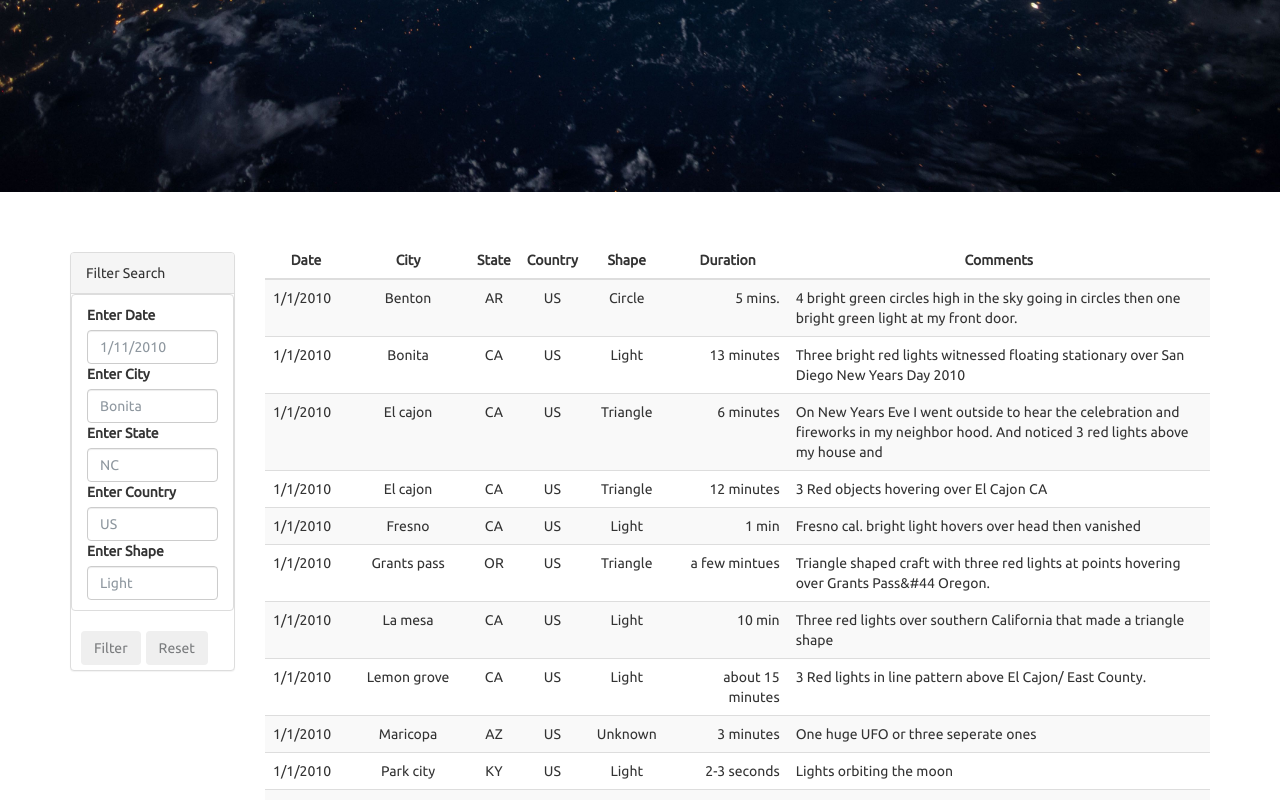
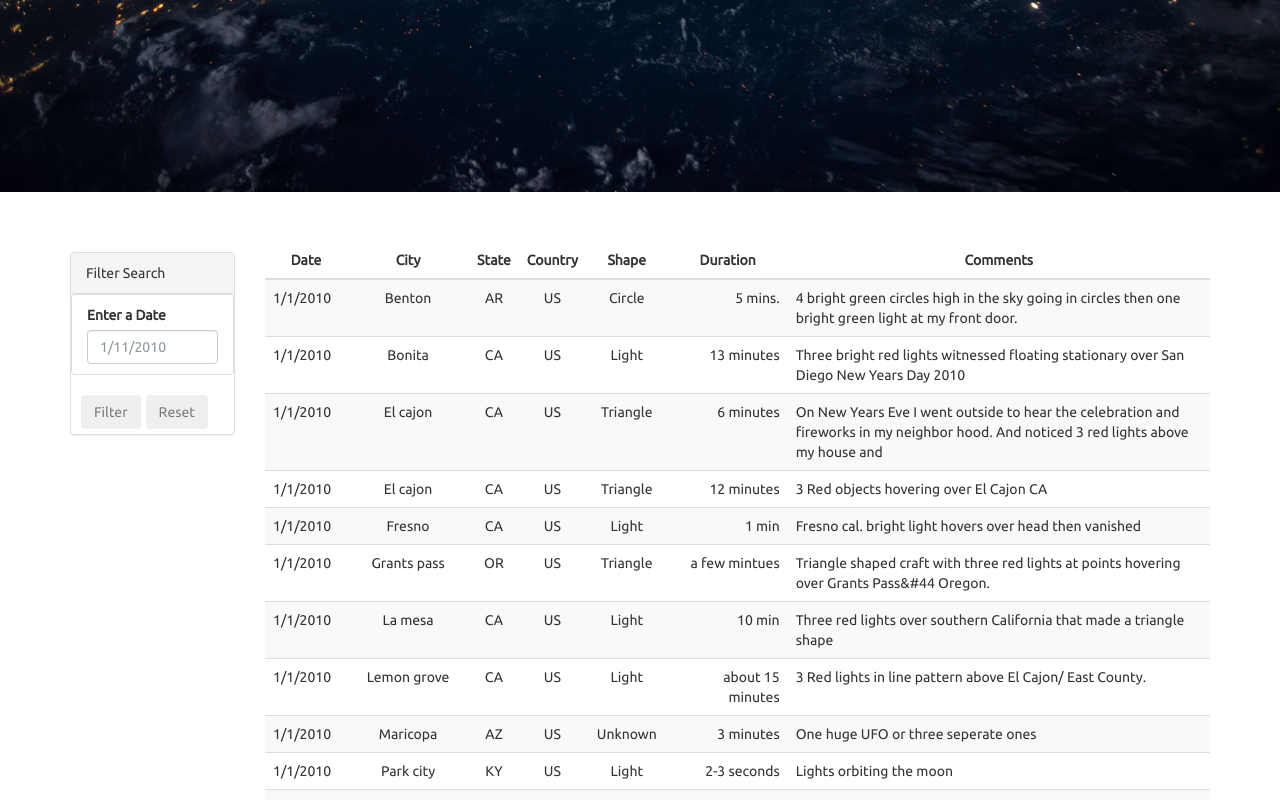
Before and after one commit to abpuccini/javascript-challenge, a plain HTML site: page UFO-level-2/index.html in a window 1280 px wide. Shown: the part 420-1220 px from the top of the page. Drawn offline with nearby package versions, Linux system fonts and the light colour scheme.

Commit message:
Added level-2 based on level-1

```diff
--- a/UFO-level-2/index.html
+++ b/UFO-level-2/index.html
@@ -36,16 +36,8 @@
                   <div class="form-group">
                     <ul class="list-group" id="filters">
                       <li class="filter list-group-item">
-                        <label for="date">Enter Date</label>
+                        <label for="date">Enter a Date</label>
                         <input class="form-control" id="datetime" type="text" placeholder="1/11/2010">
-                        <label for="date">Enter City</label>
-                        <input class="form-control" id="city" type="text" placeholder="Bonita">
-                        <label for="date">Enter State</label>
-                        <input class="form-control" id="state" type="text" placeholder="NC">
-                        <label for="date">Enter Country</label>
-                        <input class="form-control" id="country" type="text" placeholder="US">
-                        <label for="date">Enter Shape</label>
-                        <input class="form-control" id="shape" type="text" placeholder="Light">
                       </li>
                     </ul>
                   </div>
--- a/UFO-level-2/static/js/app.js
+++ b/UFO-level-2/static/js/app.js
@@ -14,27 +14,57 @@ function capitalizeFirstLetter(string) {
     return string.charAt(0).toUpperCase() + string.slice(1);
 }
 
-// Use d3 to update each cell's text with
+// Create function and use d3 to update each cell's text with
 // UFO report values (date/time, city, state, country, shape, duration, and comment)
 function populateData(data) {
+
+    //`forEach` automatically iterates (loops) through each item and calls the supplied function for that item.
     data.forEach((ufoReport) => {
+
+        // Use D3 to select the table body
         var row = tbody.append("tr");
+
+        // Use `Object.entries` to get each UFO report value
         Object.entries(ufoReport).forEach(([key, value]) => {
+
+            // Apply if condition to capture data
             if (key === 'state' || key === 'country') {
+
+                // Make value in cell to uppercase
                 var upperCase = value.toUpperCase();
+
+                // Append one cell for each value for each key
                 var cell = row.append("td");
+
+                // Modify the text of an HTML element
                 cell.text(upperCase);
+
+                // Apply the style: text-align (center)
                 cell.style("text-align", "center");
+
+                // Apply if condition to capture data
             } else if (key === 'city' || key === 'shape') {
+
+                // Make value in cell to capitalized letter
                 var capText = capitalizeFirstLetter(value)
+
+                // Append valued in each column with style
                 var cell = row.append("td");
                 cell.text(capText);
                 cell.style("text-align", "center");
+
+                // Apply if condition to capture data
             } else if (key === 'durationMinutes') {
+
+                // Append valued in each column with style
                 var cell = row.append("td");
                 cell.text(value);
                 cell.style("text-align", "right");
+
+                // Apply if condition to capture data
             } else {
+
+                // Append valued in each column
                 var cell = row.append("td");
                 cell.text(value);
             }
@@ -42,6 +72,7 @@ function populateData(data) {
     });
 };
 
+// Show all data
 populateData(tableData);
 
 // Select the button
@@ -58,8 +89,18 @@ resetButton.on("click", runDefault);
 
 // Complete the event handler function for the form
 function runDefault() {
-    var dataTabledefault = d3.selectAll("tbody>tr")
-    dataTabledefault.html("")
+
+    // Prevent the page from refreshing
+    d3.event.preventDefault();
+
+    // Get the value by ID of the input element and replace it with ""
+    document.getElementById("datetime").value = "";
+
+    // Modify the text of an HTML element
+    var dataTabledefault = d3.selectAll("tbody>tr");
+    dataTabledefault.html("");
+
+    // Call the data
     populateData(tableData);
 };
 
@@ -78,18 +119,16 @@ function runEnter() {
     // Filter
     var filteredData = tableData.filter(event => event.datetime === inputValue);
 
+    // Select All table rows in table body
     var dataTable = d3.selectAll("tbody>tr")
 
+    // Replace html element with ""
     dataTable.html("")
 
     // Condition if user inputs date that doesn't exist
     if (filteredData.length === 0) {
-        if (inputValue = " ") {
-            populateData(tableData);
-        } else {
-            var row = tbody.append("tr");
-            row.text(`NO MATCHING DATE: ${inputValue}`);
-        }
+        var row = tbody.append("tr");
+        row.text(`NO MATCHING DATE: ${inputValue}`);
     } else {
         populateData(filteredData)
     }
```
Also changed, not shown: UFO-level-2/static/js/data.js (indentation only).
